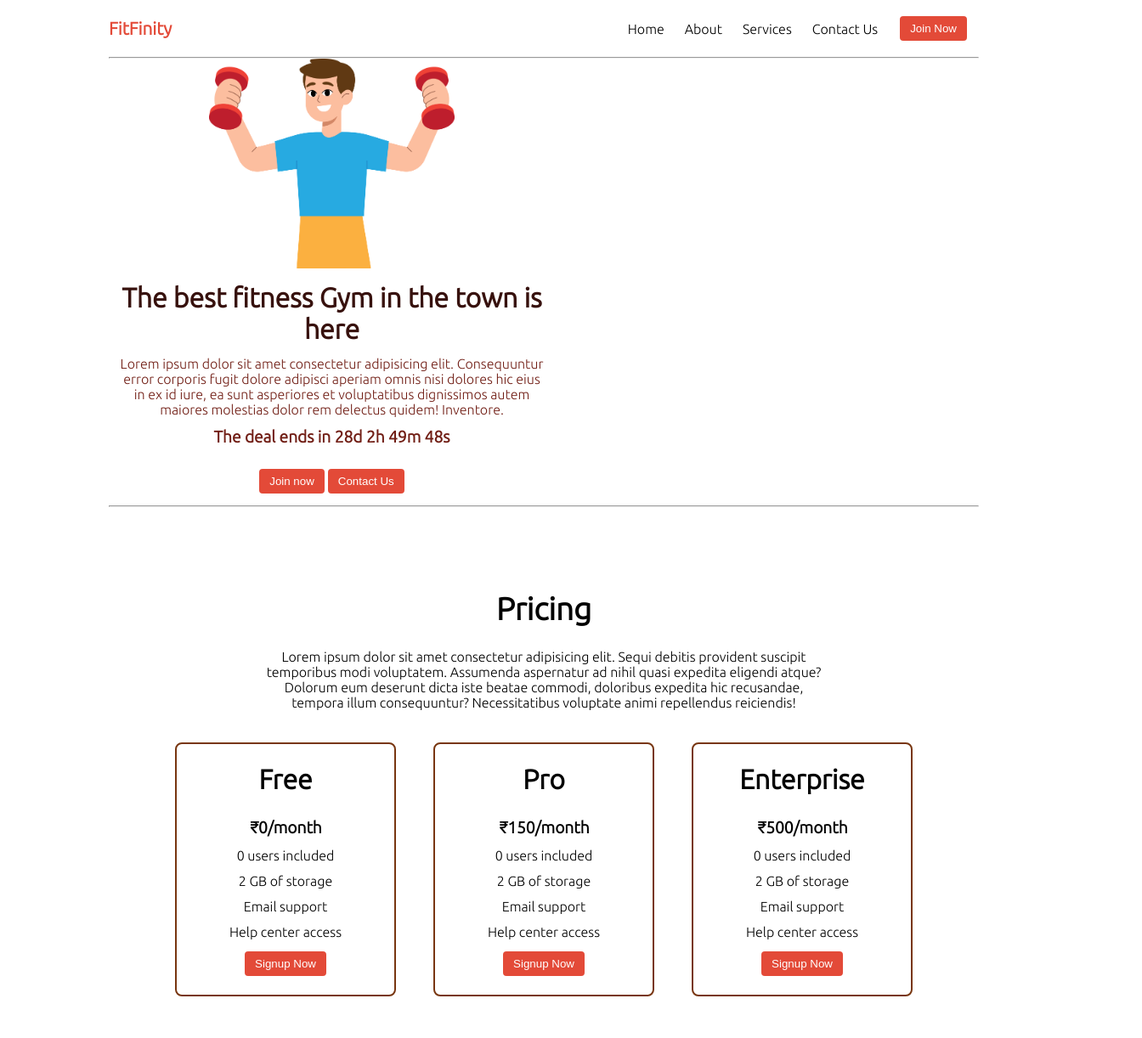
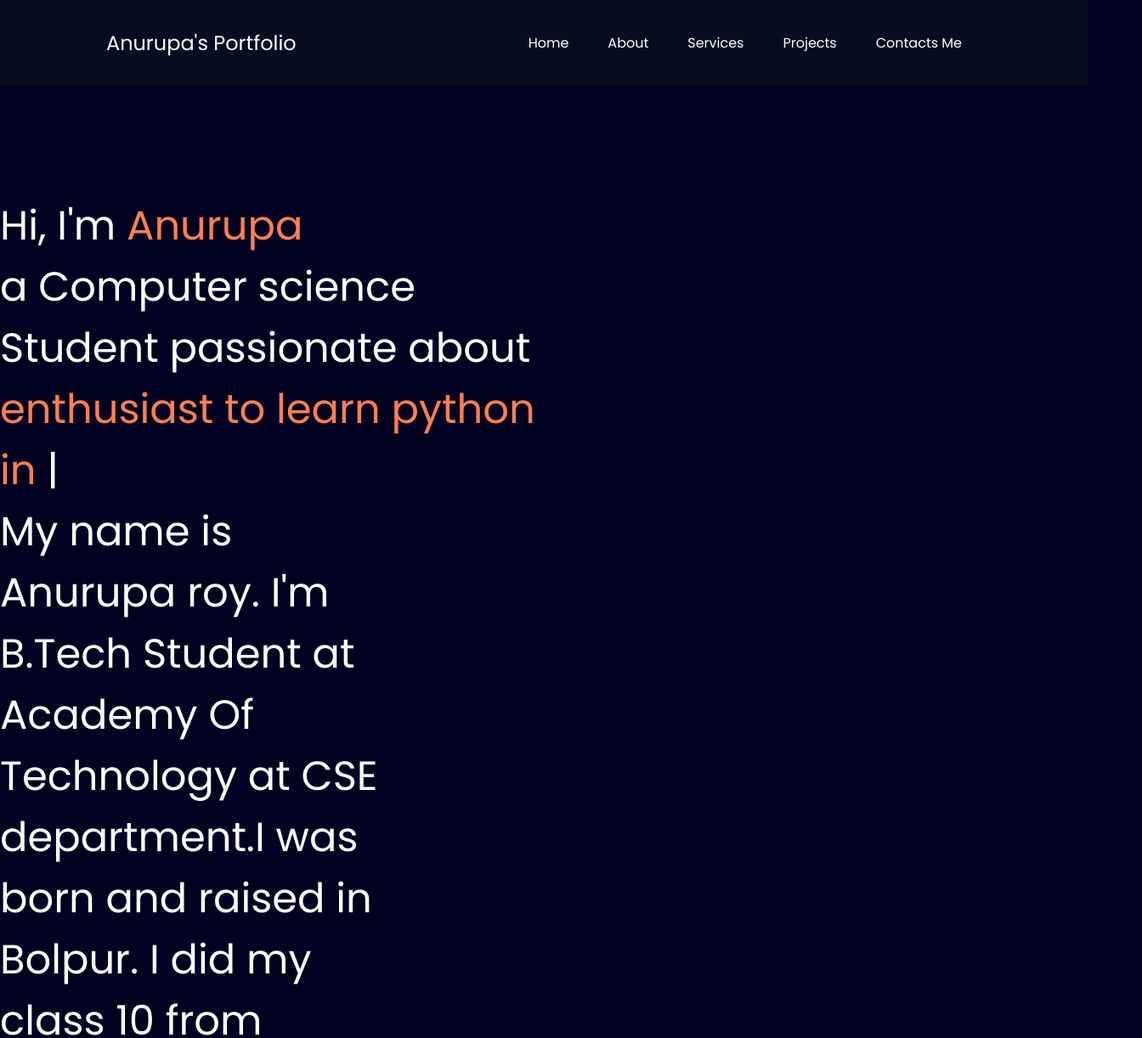
Before and after one commit to anurupa-210/OIBSIP, a plain HTML site: page index.html in a window 1280 px wide. Shown: the top 1222 px of the page at 85% size, 1344 px wide, since content can reach past the window. Drawn offline with nearby package versions, Linux system fonts and the light colour scheme.

Commit message:
LEVEL1 TASK 2

```diff
--- a/index.html
+++ b/index.html
@@ -1,162 +1,138 @@
 <!DOCTYPE html>
 <html lang="en">
+    <head>
+        <meta charset="UTF-8">
+        <meta http-equiv="X-UA-Compatible" content="IE=edge">
+        <meta name="viewport" content="width=device-width, initial-scale=1.0">
+        <title>Anurupa - portfolio</title>
+        <link rel="preconnect" href="https://fonts.googleapis.com">
+        <link rel="preconnect" href="https://fonts.gstatic.com" crossorigin>
+        <link rel="stylesheet" href="style.css">
+        <link href="https://fonts.googleapis.com/css2?family=Poppins:wght@400;700&family=Ubuntu:wght@300&display=swap" rel="stylesheet">
 
-<head>
-    <meta charset="UTF-8">
-    <meta http-equiv="X-UA-Compatible" content="IE=edge">
-    <meta name="viewport" content="width=device-width, initial-scale=1.0">
-    <title>Fitness - The best fitness gym in the town</title>
-    <link rel="stylesheet" href="style.css">
-    <script src="timer.js"></script>
-    <link rel="stylesheet" href="utils.css">
-</head>
+    </head>
+    <body>
+        <header>
+            <nav>
+                <div class="left">Anurupa's Portfolio</div>
+                <div class="right">
+                    <ul>
+                        <li><a href="/"> Home</a></li>
+                        <li><a href="/">About</a></li>
+                        <li> <a href="/">Services</a> </li>
+                        <li><a href="/">Projects</a></li>
+                        <li><a href="/">Contacts Me</a></li>
+                    </ul>
+                </div>
+            </nav>
+        </header>
+        <main>
+            <section class="firstsection">
+                <div class="leftsection">
+                    Hi,
+                       I'm <span class="purple">Anurupa</span>
 
-<body class='overflow-x-hidden'>
-    <div class="container mx-auto">
-        <header>
-            <nav class="flex justify-between">
-                <div class="logo font-bold flex items-center text-blue">FitFinity</div>
-                <ul class="navbar flex items-center">
-                    <li>Home</li>
-                    <li>About</li>
-                    <li>Services</li>
-                    <li>Contact Us</li>
-                    <li><button class="btn">Join Now</button></li>
-                </ul>
-            </nav>
-            <hr>
-        </header>
-        <main class="min-h-screen">
-            <section class="section1">
-                <div class="flex">
-                    <div class="topleft flex flex-col justify-center px-2">
-                        <div class=" text-center">
-                            <img class="dumbellimg" src="vecteezy_man-workout-with-dumbbells-cartoon-style-illustration_23986418_696.png" alt="">
+                        <div> a Computer science Student passionate about</div>
+                        <span id="element"></span>
+                        <div class="aboutme"> My name is Anurupa roy. I'm B.Tech Student at Academy Of Technology at CSE department.I was born and raised in Bolpur. I did my class 10 from St.Joseph's Convent school ,Bolpur and I passed class 12 from Hem Sheela Model School, Durgapur.I like travel. i believe travelling gives a new perspective to everything. you get to know a lot about different cultures, the cuisines, their history,the language and all the small unique things every place has to offer.</div>
+                        <div class="button">
+                            <button class="btn">Download Resume</button>
+                            <button class="btn">Github</button>
+                            <button class="btn">LinkedIn</button>
                         </div>
-                        <h1 class="my-1 text-center">The best fitness Gym in the town is here</h1>
-                        <p class=" text-center">Lorem ipsum dolor sit amet consectetur adipisicing elit. Consequuntur
-                            error corporis fugit dolore adipisci aperiam omnis nisi dolores hic eius in ex id iure, ea
-                            sunt asperiores et voluptatibus dignissimos autem maiores molestias dolor rem delectus
-                            quidem! Inventore.</p>
-                            <!-- Display the countdown timer in an element -->
-                            <p class="deal text-center">The deal ends in <span id="demo"></span></p>
-                            <div class="buttons">
-                                <button class="btn">Join now</button>
-                                <button class="btn">Contact Us</button>
-                            </div>
-                    </div>
-                    <div class="topright flex justify-center">
-                        <img class="gymimg" src="523_REpWIE1BUiAwMjEtMDU.jpg"alt="">
-                    </div>
+                </div>
+                <div class="rightsection">
+                    <img src="Web_Programmer_01_generated.jpg" alt="" >
                 </div>
             </section>
-            <hr>
-            <section class="section2">
-                <h1 class="text-center my-2">Pricing</h1>
-                <p class="my-2">Lorem ipsum dolor sit amet consectetur adipisicing elit. Sequi debitis provident
-                    suscipit temporibus modi voluptatem. Assumenda aspernatur ad nihil quasi expedita eligendi atque?
-                    Dolorum eum deserunt dicta iste beatae commodi, doloribus expedita hic recusandae, tempora illum
-                    consequuntur? Necessitatibus voluptate animi repellendus reiciendis!</p>
-                <div class="boxes flex justify-center">
-                    <div class="box">
-                        <h2>Free</h2>
-                        <ul>
-                            <li class="highlighted">₹0/month</li>
-                            <li>0 users included</li>
-                            <li>2 GB of storage</li>
-                            <li>Email support</li>
-                            <li>Help center access</li>
-                            <li><button class="btn">Signup Now</button></li>
-                        </ul>
+           <hr >
+            <section class="secondsection">
+                <span class="gray">What I have done so far</span>
+                <h1> Experience </h1>
+                <div class="box">
+                    <div class="vertical">
+                        <img class="image-top" src="HTML5_logo_and_wordmark.svg.png" alt="">
+                        <div class="vertical-title">HTML developer(2021-2022)</div>
+                        <div class="vertical-desc">Lorem, ipsum dolor sit amet consectetur adipisicing elit. Rerum accusantium enim ut minima voluptate numquam veniam, dignissimos nihil exercitationem maxime, totam officiis facilis quibusdam. Possimus placeat eligendi facere! Asperiores, reiciendis?</div>
                     </div>
-                    <div class="box">
-                        <h2>Pro</h2>
-                        <ul>
-                            <li class="highlighted">₹150/month</li>
-                            <li>0 users included</li>
-                            <li>2 GB of storage</li>
-                            <li>Email support</li>
-                            <li>Help center access</li>
-                            <li><button class="btn">Signup Now</button></li>
-                        </ul>
+                    <div class="vertical">
+                        <img class="image-top" src="Salesforce.com_logo.svg.png" alt="">
+                        <div class="vertical-title">Salesforce Intern(2022)</div>
+                        <div class="vertical-desc">Lorem, ipsum dolor sit amet consectetur adipisicing elit. Rerum accusantium enim ut minima voluptate numquam veniam, dignissimos nihil exercitationem maxime, totam officiis facilis quibusdam. Possimus placeat eligendi facere! Asperiores, reiciendis?</div>
                     </div>
-                    <div class="box">
-                        <h2>Enterprise</h2>
-                        <ul>
-                            <li class="highlighted">₹500/month</li>
-                            <li>0 users included</li>
-                            <li>2 GB of storage</li>
-                            <li>Email support</li>
-                            <li>Help center access</li>
-                            <li><button class="btn">Signup Now</button></li>
-                        </ul>
+                    <div class="vertical">
+                        <img class="image-top" src="blog-img6.jpg" alt="">
+                        <div class="vertical-title">Full stack Developer(2021-)</div>
+                        <div class="vertical-desc">Lorem, ipsum dolor sit amet consectetur adipisicing elit. Rerum accusantium enim ut minima voluptate numquam veniam, dignissimos nihil exercitationem maxime, totam officiis facilis quibusdam. Possimus placeat eligendi facere! Asperiores, reiciendis?</div>
+                    </div>
+                    <div class="vertical">
+                        <img class="image-top" src="Java_programming_language_logo.svg.png" alt="">
+                        <div class="vertical-title">Java Developer(2022-2023)</div>
+                        <div class="vertical-desc">Lorem, ipsum dolor sit amet consectetur adipisicing elit. Rerum accusantium enim ut minima voluptate numquam veniam, dignissimos nihil exercitationem maxime, totam officiis facilis quibusdam. Possimus placeat eligendi facere! Asperiores, reiciendis?</div>
                     </div>
 
                 </div>
+
+                <h1 class="style1"> Projects </h1>
+                <div class="box1">
+                    <ul>
+                        <li>
+                            Resume Generator
+                        </li>
+                        <li>
+                            Weather App
+                        </li>
+                        <li>
+                            Mini Calculator
+                        </li>
+                    </ul>
+
+                </div>
+
+
             </section>
-            <hr>
-            <section class="section3">
-                <h1 class="text-center my-2">Compare Plans</h1>
-                <div class="container plantable">
-                    <table class="table text-center">
-                      <thead>
-                        <tr>
-                          <th></th><th>Free</th>
-                          <th>Pro</th>
-                          <th>Enterprise</th>
-                        </tr>
-                      </thead>
-                      <tbody>
-                        <tr>
-                          <th scope="row" class="text-start">Public</th>
-                          <td>Yes</svg></td>
-                          <td>Yes</svg></td>
-                          <td>Yes</svg></td>
-                        </tr>
-                        <tr>
-                          <th scope="row" class="text-start">Private</th>
-                          <td>-</td>
-                          <td>Yes</svg></td>
-                          <td>Yes</svg></td>
-                        </tr>
-                      </tbody>
 
-                      <tbody>
-                        <tr>
-                          <th scope="row" class="text-start">Permissions</th>
-                          <td>Yes</svg></td>
-                          <td>Yes</svg></td>
-                          <td>Yes</svg></td>
-                        </tr>
-                        <tr>
-                          <th scope="row" class="text-start">Sharing</th>
-                          <td>-</td>
-                          <td>Yes</svg></td>
-                          <td>Yes</svg></td>
-                        </tr>
-                        <tr>
-                          <th scope="row" class="text-start">Unlimited members</th>
-                          <td>-</td>
-                          <td>Yes</svg></td>
-                          <td>Yes</svg></td>
-                        </tr>
-                        <tr>
-                          <th scope="row" class="text-start">Extra security</th>
-                          <td>-</td>
-                          <td>-</td>
-                          <td>Yes</svg></td>
-                        </tr>
-                      </tbody>
-                    </table>
-            </section>
-            <hr>
+
         </main>
         <footer>
-           copyright&copy;FitFinity.com | All rights reserved
-
+            <div class="footer">
+                <div class="first">Anurpa's Developer portfolio</div>
+                <div class="second">
+                    <ul>
+                        <li>Home</li>
+                        <li>About</li>
+                        <li>Services</li>
+                        <li>Contact Me</li>
+                    </ul>
+                </div>
+                <div class="third">
+                    <ul>
+                        <li>Home</li>
+                        <li>About</li>
+                        <li>Services</li>
+                        <li>Contact Me</li>
+                    </ul>
+                </div>
+                <div class="forth">
+                    <ul>
+                        <li>Home</li>
+                        <li>About</li>
+                        <li>Services</li>
+                        <li>Contact Me</li>
+                    </ul>
+                </div>
+            </div>
+            <div class="text-center">
+                copyright&copy;anurupa'sportfolio.com|All rights reserved
+            </div>
         </footer>
 
-    </div>
-</body>
-
+        <script src="https://unpkg.com/typed.js@2.0.16/dist/typed.umd.js"></script>
+        <script>
+            var typed = new Typed('#element', {
+              strings: ['programming','web developer', 'enthusiast to learn  python in data science','web designer'],
+              typeSpeed: 50,
+            });
+          </script>
+    </body>
 </html>
--- a/style.css
+++ b/style.css
@@ -1,139 +1,168 @@
-@import url('https://fonts.googleapis.com/css2?family=Ubuntu:wght@300&display=swap');
-
 *{
-    margin: 0;
+    margin:0;
     padding: 0;
 }
+body{
+    background-color: rgb(0,0,33);
+    color:white;
+    font-family: 'Poppins', sans-serif;
 
-.container{
-    max-width: 80vw;
-    font-family: 'Ubuntu', sans-serif;
 }
 
-.navbar{
+nav{
+    display:flex;
+    justify-content: space-around;
+    align-items:center;
+    height:100px;
+    background-color: rgb(5, 13, 30);
+}
+nav ul{
+    display:flex;
+    justify-content: center;
+}
+nav ul li{
+    list-style: none;
+    margin: 0 23px;
+}
+nav ul li a{
+    text-decoration: none;
+    color: white;
+}
+nav ul li a:hover{
+
+    color: purple;
+    font-size: 1.05rem;
+}
+main hr{
+    border:0;
+    background-color: #9c97f1;
+    height:1.2px;
+    margin:60px,84px;
+}
+.left{
+    font-size: 1.5rem;
+}
+.firstsection{
     display: flex;
-    height: 67px;
+    justify-content: space-around;
+    align-items: center;
+    margin: 130px 0;
 }
-.navbar li{
-    list-style: none;
-    margin: 0 12px;
+.firstsection > div{
+    width:70%;
+}
+.firstsection .aboutme
+{
+    width:70%;
+}
+.leftsection{
+
+    font-size: 3rem;
+
+
+}
+.leftsection.button
+{
+    padding:50px 0;
+}
+.leftsection .btn{
+
+    padding: 12px;
+    background-color: #1e2167;
+    color:white;
+    border:2px solid white;
+    border-radius: 3px;
+    font-size: 20px;
+    cursor: pointer;
+
+}
+.rightsection img{
+
+    width: 110%;
+    margin: 50px 0;
+}
+.purple{
+    color:coral
+}
+.gray{
+    color:gray;
+}
+#element{
+    color:coral
+}
+.secondsection
+{
+    max-width: 80vw;
+    margin:auto;
+    height:80vh;
+}
+.secondsection h1{
+    font-size: 1.9rem;
+}
+.secondsection .box{
+    background: white;
+    width:80vw;
+    height: 2px;
+    margin:56px 0;
+    display: flex;
+
+}
+.secondsection .vertical{
+    height:93px;
+    width:1px;
+    background-color: white;
+    margin:0 100px;
+
+}
+.image-top
+{
+    width: 23px;
+    position: relative;
+    top: -32px;
+    left:-9px;
 }
 
-.topleft{
-    width: 50%;
+.vertical-title
+{
+    position: relative;
+    top:75px;
+    width:150px;
+    font-size: 14px;
 }
-
-.topright{
-    width: 50%;
+.vertical-desc
+{
+    position:relative;
+    top:86px;
+    color:gray;
+    width: 160px;
+    font-size: 9px;
 }
-
-.section1{
-   max-height: 100vh;
-   color: #711e15;
+.style1
+{
+margin:350px 0;
 }
-
-.section1 h1{
-    color: #37110d;
-    font-size: 2rem;
+.box1
+{
+    margin:-350px 0;
 }
-
-.logo{
-    font-size: 1.3rem;
+.footer{
+    background-color: #0e0e1a;
+    height: 233px;
 }
-
-.dumbellimg{
-    width: 289px;
+.footer{
+    display: flex;
+    padding:23px 122px;
+    justify-content: space-evenly;
 }
-
-.topright .gymimg{
-    width: 466px;
+.footer li{
+    list-style: none;
 }
-
-.section2{
-    padding: 73px;
+.footer>div{
+    width:223px;
 }
-
-.section2 h1{
-    font-size: 2.3rem;
+footer  .text-center
+{
+    text-align: center;
+    color:gray;
+    padding:12px 0;
 }
-
-.section2 p{
-    padding: 0 8vw;
-    text-align: center;
-}
-
-.box{
-    padding: 8px 0;
-    margin: 12px 22px;
-    min-width: 20vw;
-    border: 2px solid rgb(120, 54, 16);
-    border-radius: 8px;
-    text-align: center;
-}
-
-.box h2{
-    font-size: 2rem;
-    padding: 15px 0;
-}
-
-.highlighted{
-    font-size: 1.2rem;
-    font-weight: bolder;
-}
-
-.box ul{
-    list-style-type: none;
-}
-
-.box ul li{
-   margin: 12px 2px;
-}
-
-.plantable{
-    display: flex;
-    justify-content: center;
-    align-items: center;
-}
-
-.section3 table{
-    width: 100%;
-    margin-bottom: 140px;
-    margin-top: 20px;
-    border-collapse: collapse;
-}
-
-.section3 table th{
-    width: 23vw;
-    border-bottom: 2px solid black;
-    padding: 15px 0;
-}
-
-.section3 table td{
-    border-bottom: 2px solid black;
-}
-
-
-.section3 h1{
-    font-size: 2.3rem;
-}
-
-.section3{
-    padding: 73px;
-}
-
-footer{
-    padding: 23px;
-    text-align: center;
-}
-.buttons{
-    display: flex;
-    justify-content: center;
-    align-items: center;
-    margin: 12px;
-}
-
-.deal{
-    font-size: 1.2rem;
-    font-weight: bolder;
-    margin: 12px 0;
-}
```
Also changed, not shown: HTML5_logo_and_wordmark.svg.png (added), Java_programming_language_logo.svg.png (added), Salesforce.com_logo.svg.png (added), Web_Programmer_01_generated.jpg (added), blog-img6.jpg (added).
